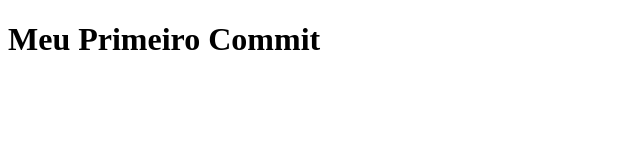
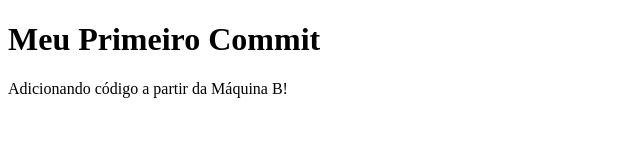
Before and after one commit to Samuel-Sena18/pratica-git-moodle, a plain HTML site: page index.html in a window 1280 px wide. Shown: the whole page, without its empty margins (0-640 px from the left). Drawn offline with Linux system fonts and the light colour scheme.

Commit message:
feat: adiciona paragrafo de teste na maquina B

```diff
--- a/index.html
+++ b/index.html
@@ -6,5 +6,6 @@
 </head>
 <body>
     <h1>Meu Primeiro Commit</h1>
+    <p>Adicionando código a partir da Máquina B!</p>
 </body>
 </html>
```
